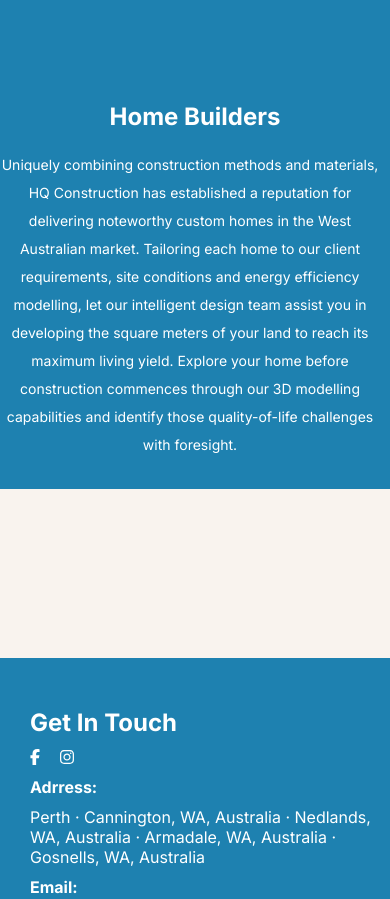
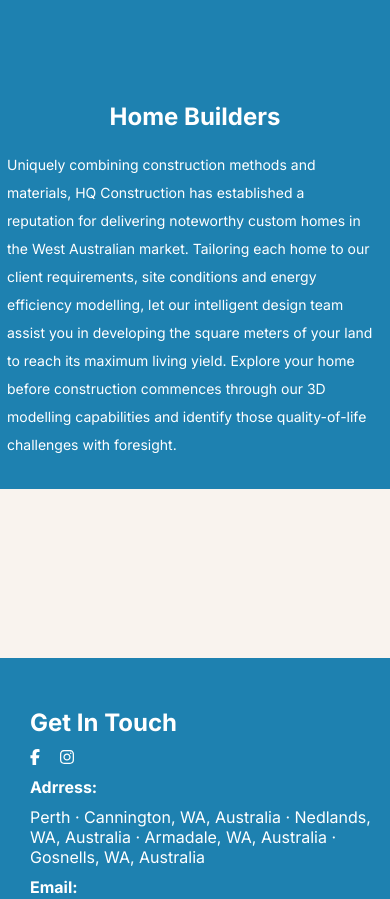
Before and after one commit to arifqasemi/hqceiling, a Next.js app: page /service in a window 390 px wide. Shown: the part 1172-2071 px from the top of the page. Built offline with nearby package versions, Linux system fonts and the light colour scheme.

Commit message:
tab text-alignment

```diff
--- a/components/tabs/homeTab.css
+++ b/components/tabs/homeTab.css
@@ -39,5 +39,9 @@
     }
     .home-tab-text{
         text-align: center;
+        padding: 0 7px;
+    }
+    .home-tab-text p{
+        text-align: start;
     }
 }
```
